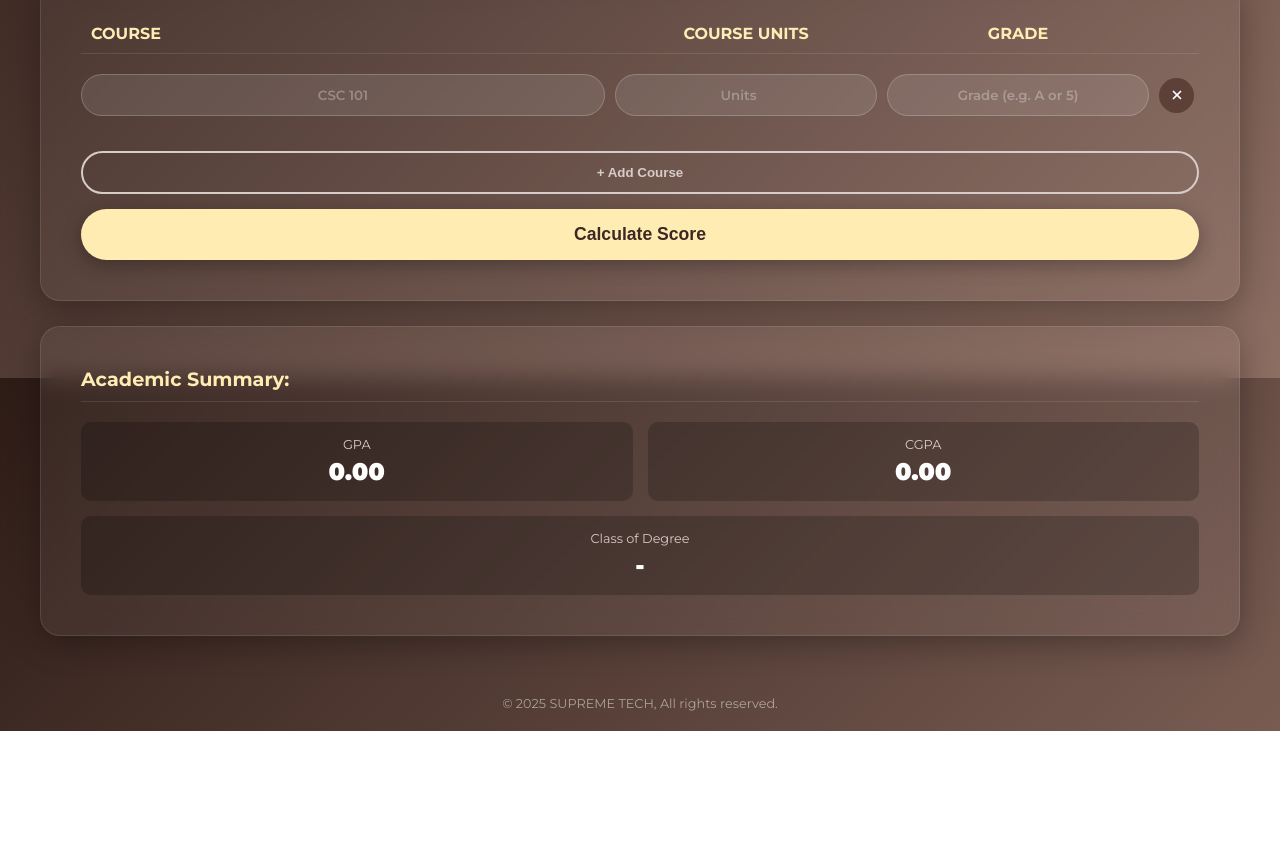
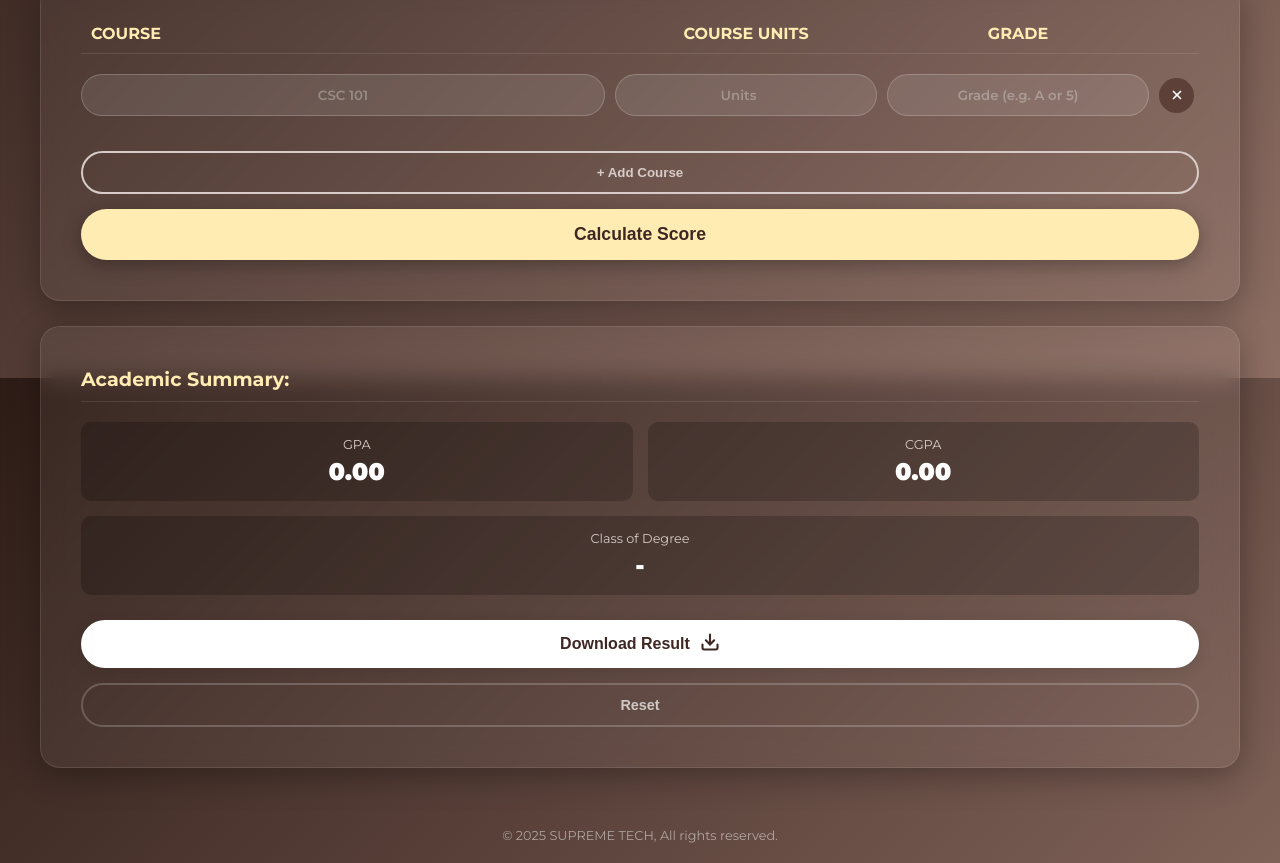
Before and after one commit to ajoseayomide14-design/supreme-tech-cgpa-calculator, a plain HTML site: page index.html in a window 1280 px wide. Shown: the part 1222-2085 px from the top of the page. Before the commit the page ends 1953 px from the top, so only its background shows below. Drawn offline with Linux system fonts and the light colour scheme.

Commit message:
Add files via upload

```diff
--- a/index.html
+++ b/index.html
@@ -101,6 +101,20 @@
                     <span id="resultClass" class="value">-</span>
                 </div>
             </div>
+
+            <div class="result-actions">
+                <button id="downloadBtn" class="download-btn">Download Result
+                    <svg width="20" height="20" viewBox="0 0 24 24" fill="none" stroke="currentColor" stroke-width="2.5" stroke-linecap="round" stroke-linejoin="round">
+                        <path d="M21 15v4a2 2 0 0 1-2 2H5a2 2 0 0 1-2-2v-4"></path>
+                        <polyline points="7 10 12 15 17 10"></polyline>
+                        <line x1="12" y1="15" x2="12" y2="3"></line>
+                    </svg>
+
+                </button>
+
+                <button id="resetBtn" class="reset-btn">Reset</button>
+            </div>
+
         </div>
 
     </div>
--- a/main.css
+++ b/main.css
@@ -479,3 +479,75 @@ footer {
     margin-bottom: 10px;      /* Space between text and buttons */
     margin-top: -5px;         /* Pulls it slightly closer to the title */
 }
+
+/* --- RESULT ACTION BUTTONS --- */
+.result-actions {
+    display: flex;
+    flex-direction: column;
+    gap: 15px;
+    margin-top: 25px;
+    width: 100%;
+}
+
+/* 1. The Download Button (Premium/Solid) */
+.download-btn {
+    background-color: #FFFFFF;
+    color: #3E2723;
+    border: none;
+    padding: 15px;
+    border-radius: 50px;
+    font-size: 1rem;
+    font-weight: 700;
+    cursor: pointer;
+    transition: all 0.3s ease;
+    box-shadow: 0 4px 15px rgba(0,0,0,0.1);
+
+    /* NEW: Flexbox to align Icon + Text */
+    display: flex;
+    align-items: center;
+    justify-content: center;
+    gap: 10px; /* Space between icon and text */
+}
+
+.download-btn:hover {
+    transform: translateY(-2px);
+    box-shadow: 0 8px 20px rgba(0,0,0,0.2);
+    background-color: #F5F5F5;
+}
+
+/* 2. The Reset Button (Subtle/Outline) */
+.reset-btn {
+    background-color: transparent;
+    color: rgba(255, 255, 255, 0.7);
+    border: 2px solid rgba(255, 255, 255, 0.2);
+    padding: 12px;
+    border-radius: 50px;
+    font-size: 0.9rem;
+    font-weight: 600;
+    cursor: pointer;
+    transition: all 0.2s ease; /* Faster transition for button press */
+}
+
+/* NEW: The Mobile "Press" Effect */
+.reset-btn:active {
+    transform: scale(0.95); /* Shrinks slightly when tapped */
+    background: rgba(255, 255, 255, 0.1);
+    border-color: rgba(255, 255, 255, 0.5);
+}
+
+.reset-btn:hover {
+    border-color: #ff5252;
+    color: #ff5252;
+}
+
+/* --- MOBILE FIXES & ICON ALIGNMENT --- */
+
+/* 1. Remove the grey "tap box" on mobile so the shrink effect shows clearly */
+button {
+    -webkit-tap-highlight-color: transparent;
+}
+
+/* 2. Nudge the Download Icon down to align with the text baseline */
+.download-btn svg {
+    margin-top: -5px; /* Pushes the icon down slightly */
+}
--- a/script.js
+++ b/script.js
@@ -307,4 +307,55 @@ if (calculateBtn) {
         }
     });
 
+    // ==========================================
+    // 7. RESULT ACTIONS (Reset & Download)
+    // ==========================================
+
+    // --- RESET BUTTON LOGIC ---
+    const resetBtn = document.getElementById('resetBtn');
+    if (resetBtn) {
+        resetBtn.addEventListener('click', () => {
+            // 1. Clear Dashboard Inputs
+            const cgpaInput = document.getElementById('currentCgpa');
+            const unitsInput = document.getElementById('totalUnits');
+            if(cgpaInput) cgpaInput.value = '';
+            if(unitsInput) unitsInput.value = '';
+
+            // 2. Reset Results Text
+            if(resultGpa) resultGpa.innerText = '0.00';
+            if(resultCgpa) resultCgpa.innerText = '0.00';
+            if(resultClass) resultClass.innerText = '-';
+
+            // 3. Clear Course List (Destroy all, create 1 fresh row)
+            courseListContainer.innerHTML = '';
+            addCourseRow(); // Add one fresh empty row
+
+            // 4. Scroll to Academic Profile (Robust Fix)
+            // We target the toggle wrapper because that is where "ACADEMIC PROFILE" text is
+            const profileSection = document.querySelector('.toggle-wrapper');
+
+            if (profileSection) {
+                profileSection.scrollIntoView({
+                    behavior: 'smooth',
+                    block: 'center' // Puts the section in the middle of the screen
+                });
+            } else {
+                // Fallback: Scroll to very top if section not found
+                window.scrollTo({ top: 0, behavior: 'smooth' });
+            }
+
+            // Note: We intentionally DO NOT reset 'currentScale'.
+            // The user stays on their selected scale (5.0 or 4.0).
+        });
+    }
+
+    // --- DOWNLOAD BUTTON (Placeholder) ---
+    const downloadBtn = document.getElementById('downloadBtn');
+    if (downloadBtn) {
+        downloadBtn.addEventListener('click', () => {
+            // We will add the PDF logic here in the next step
+            console.log("Download clicked - Ready for PDF logic");
+        });
+    }
+
 }); // END OF DOMContentLoaded
```
